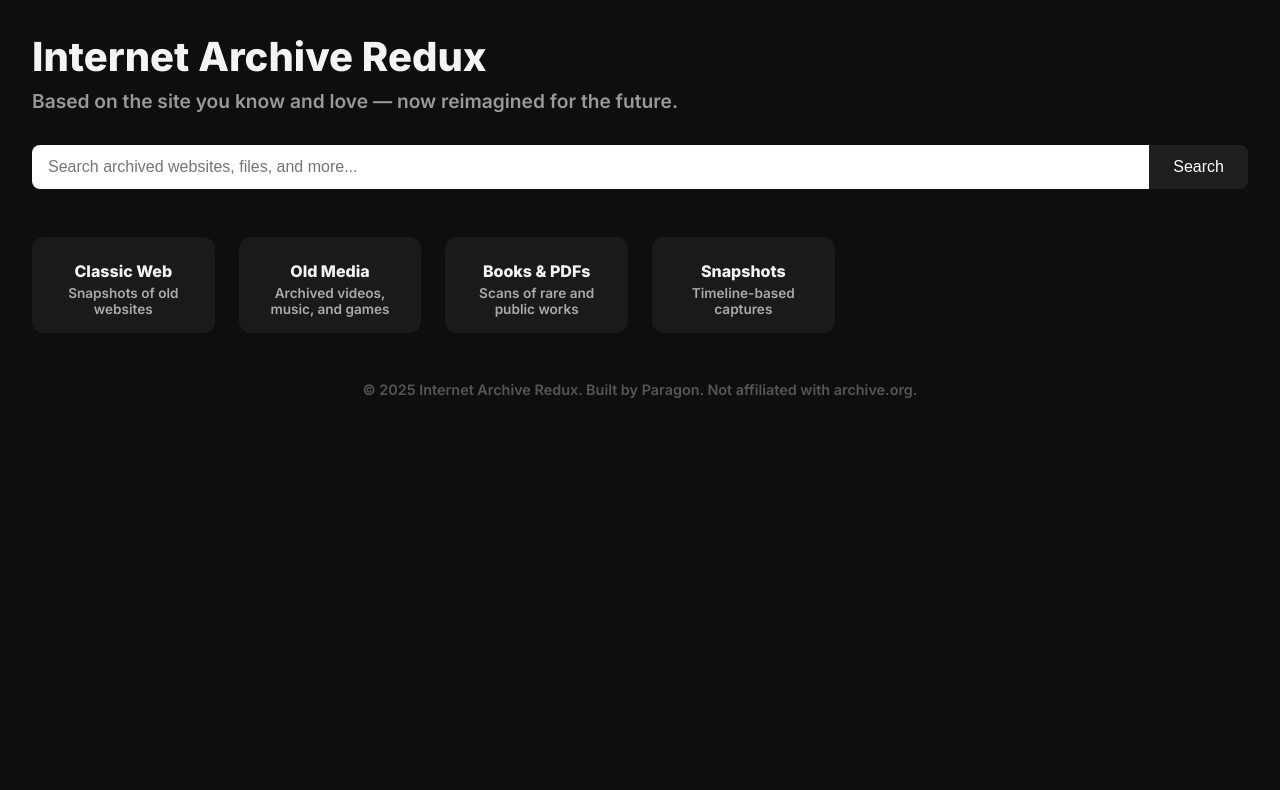
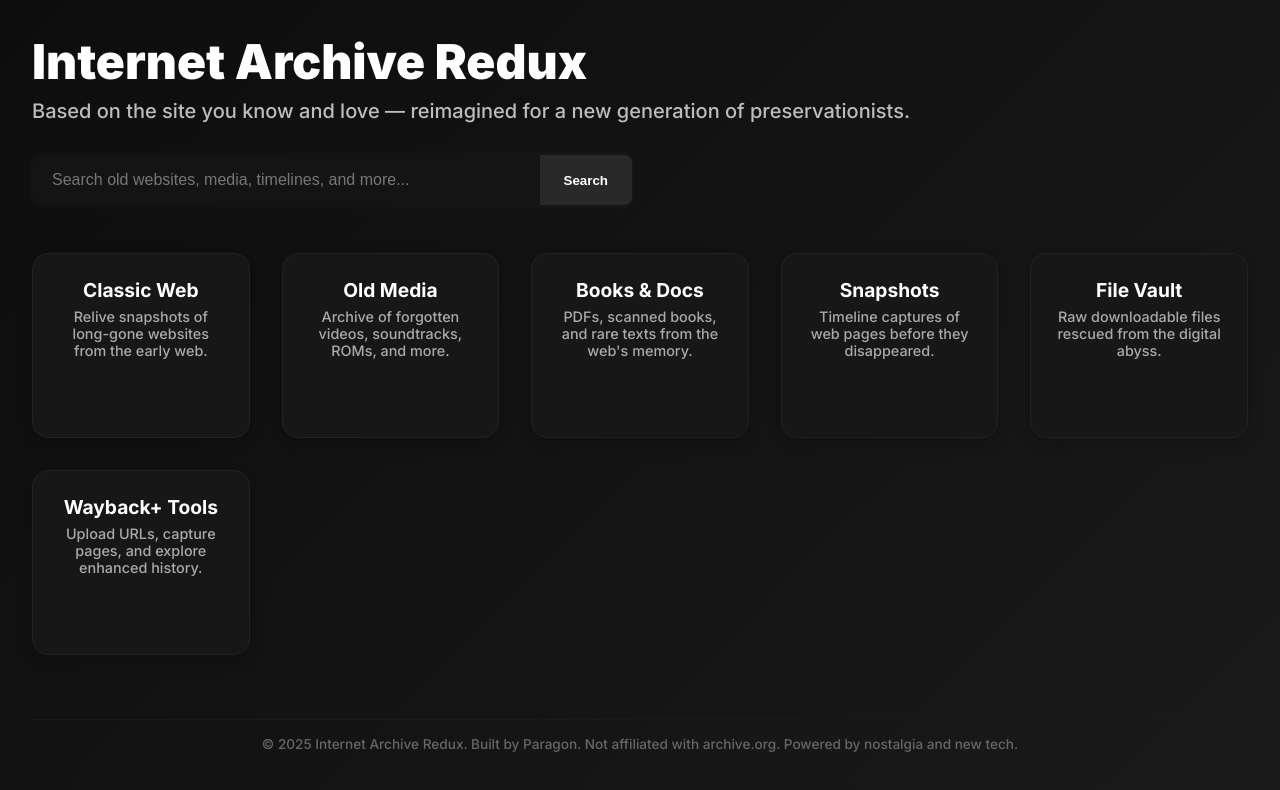
Before and after one commit to SuperPsychoSilver/internet-archive-redux, a plain HTML site: page index.html in a window 1280 px wide. Drawn offline with Linux system fonts and the light colour scheme.

Commit message:
Update index.html

```diff
--- a/index.html
+++ b/index.html
@@ -4,103 +4,141 @@
   <meta charset="UTF-8" />
   <meta name="viewport" content="width=device-width, initial-scale=1.0"/>
   <title>Internet Archive Redux</title>
-  <link href="https://fonts.googleapis.com/css2?family=Inter:wght@600;800&display=swap" rel="stylesheet">
+  <link href="https://fonts.googleapis.com/css2?family=Inter:wght@500;700;900&display=swap" rel="stylesheet">
   <style>
-    * { margin: 0; padding: 0; box-sizing: border-box; }
+    * {
+      margin: 0; padding: 0; box-sizing: border-box;
+    }
     body {
       font-family: 'Inter', sans-serif;
-      background-color: #0e0e0e;
-      color: #f4f4f4;
+      background: linear-gradient(135deg, #0d0d0d, #1a1a1a);
+      color: #f2f2f2;
       padding: 2rem;
+      min-height: 100vh;
+      display: flex;
+      flex-direction: column;
     }
     h1 {
-      font-size: 2.5rem;
-      font-weight: 800;
+      font-size: 3rem;
+      font-weight: 900;
       margin-bottom: 0.5rem;
+      color: #ffffff;
     }
     p.tagline {
-      font-size: 1.2rem;
-      color: #999;
+      font-size: 1.25rem;
+      color: #bdbdbd;
       margin-bottom: 2rem;
     }
     .search-box {
       display: flex;
+      max-width: 600px;
       margin-bottom: 3rem;
+      border-radius: 0.5rem;
+      overflow: hidden;
+      box-shadow: 0 0 8px rgba(255, 255, 255, 0.05);
     }
     .search-box input {
       flex: 1;
-      padding: 0.8rem 1rem;
+      padding: 1rem 1.25rem;
       font-size: 1rem;
       border: none;
-      border-radius: 0.5rem 0 0 0.5rem;
       outline: none;
+      background: #141414;
+      color: #fff;
+    }
+    .search-box input::placeholder {
+      color: #777;
     }
     .search-box button {
-      padding: 0.8rem 1.5rem;
-      font-size: 1rem;
+      padding: 1rem 1.5rem;
+      background-color: #292929;
+      color: #fff;
+      font-weight: bold;
       border: none;
-      border-radius: 0 0.5rem 0.5rem 0;
-      background-color: #1f1f1f;
-      color: #fff;
       cursor: pointer;
+      transition: background 0.2s;
+    }
+    .search-box button:hover {
+      background-color: #444;
     }
     .archive-grid {
       display: grid;
-      grid-template-columns: repeat(auto-fill, minmax(160px, 1fr));
-      gap: 1.5rem;
+      grid-template-columns: repeat(auto-fit, minmax(200px, 1fr));
+      gap: 2rem;
+      flex: 1;
     }
     .item {
-      background-color: #1a1a1a;
-      padding: 1rem;
-      border-radius: 0.75rem;
+      background: #171717;
+      border: 1px solid #222;
+      border-radius: 1rem;
+      padding: 1.5rem;
       text-align: center;
+      transition: all 0.2s ease;
+      box-shadow: 0 5px 15px rgba(0, 0, 0, 0.2);
+      cursor: pointer;
+    }
+    .item:hover {
+      transform: translateY(-5px);
+      background-color: #202020;
+      border-color: #333;
     }
     .item h3 {
-      font-size: 1rem;
-      margin: 0.5rem 0 0.25rem;
+      font-size: 1.2rem;
+      margin-bottom: 0.4rem;
+      color: #ffffff;
     }
     .item p {
-      font-size: 0.85rem;
+      font-size: 0.9rem;
       color: #aaa;
     }
     footer {
-      margin-top: 3rem;
+      margin-top: 4rem;
       text-align: center;
-      font-size: 0.9rem;
-      color: #555;
+      font-size: 0.85rem;
+      color: #666;
+      padding: 1rem 0;
+      border-top: 1px solid #1a1a1a;
     }
   </style>
 </head>
 <body>
   <h1>Internet Archive Redux</h1>
-  <p class="tagline">Based on the site you know and love — now reimagined for the future.</p>
+  <p class="tagline">Based on the site you know and love — reimagined for a new generation of preservationists.</p>
 
   <div class="search-box">
-    <input type="text" placeholder="Search archived websites, files, and more..." />
+    <input type="text" placeholder="Search old websites, media, timelines, and more..." />
     <button>Search</button>
   </div>
 
   <div class="archive-grid">
     <div class="item">
       <h3>Classic Web</h3>
-      <p>Snapshots of old websites</p>
+      <p>Relive snapshots of long-gone websites from the early web.</p>
     </div>
     <div class="item">
       <h3>Old Media</h3>
-      <p>Archived videos, music, and games</p>
+      <p>Archive of forgotten videos, soundtracks, ROMs, and more.</p>
     </div>
     <div class="item">
-      <h3>Books & PDFs</h3>
-      <p>Scans of rare and public works</p>
+      <h3>Books & Docs</h3>
+      <p>PDFs, scanned books, and rare texts from the web's memory.</p>
     </div>
     <div class="item">
       <h3>Snapshots</h3>
-      <p>Timeline-based captures</p>
+      <p>Timeline captures of web pages before they disappeared.</p>
+    </div>
+    <div class="item">
+      <h3>File Vault</h3>
+      <p>Raw downloadable files rescued from the digital abyss.</p>
+    </div>
+    <div class="item">
+      <h3>Wayback+ Tools</h3>
+      <p>Upload URLs, capture pages, and explore enhanced history.</p>
     </div>
   </div>
 
   <footer>
-    &copy; 2025 Internet Archive Redux. Built by Paragon. Not affiliated with archive.org.
+    &copy; 2025 Internet Archive Redux. Built by Paragon. Not affiliated with archive.org. Powered by nostalgia and new tech.
   </footer>
 </body>
 </html>
```
